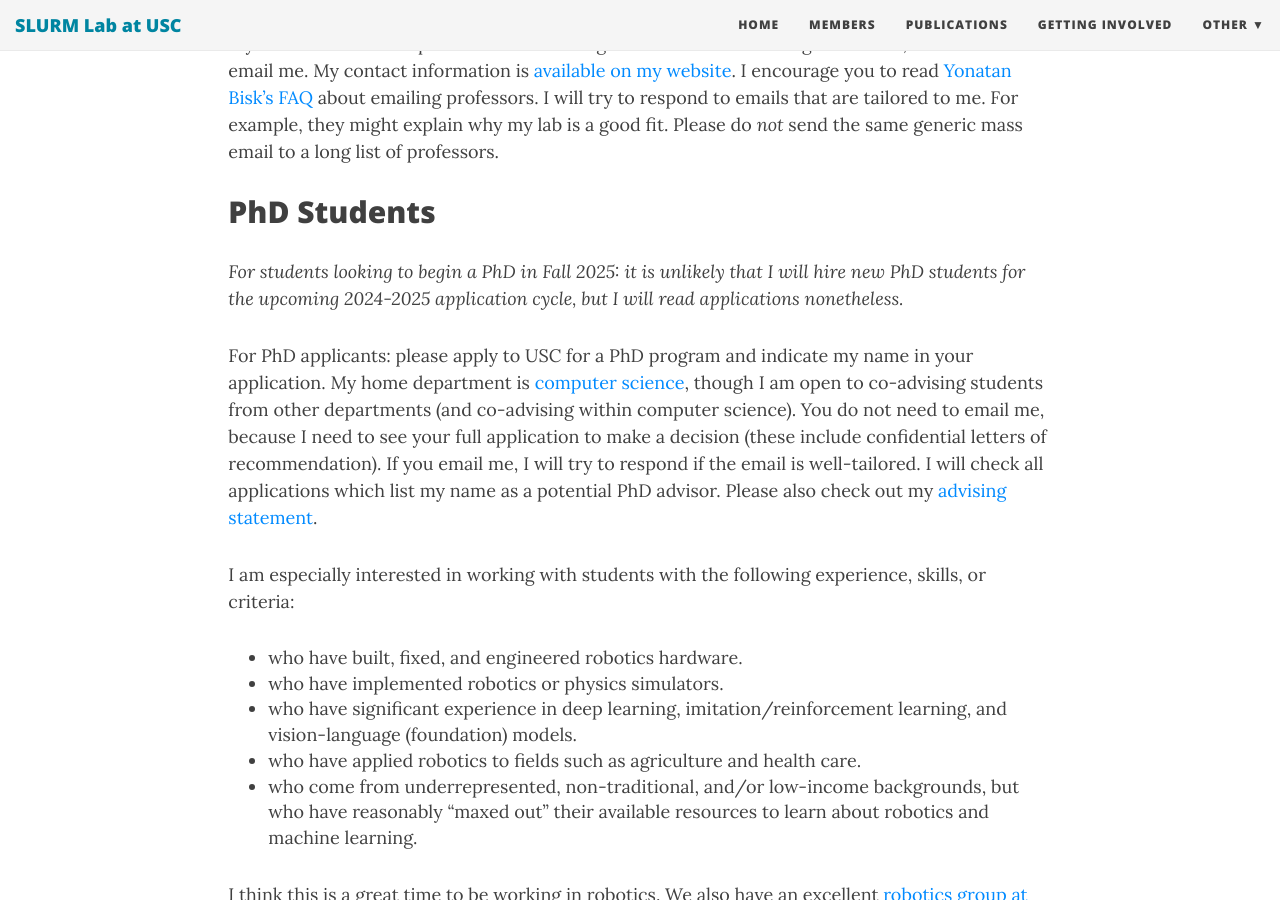
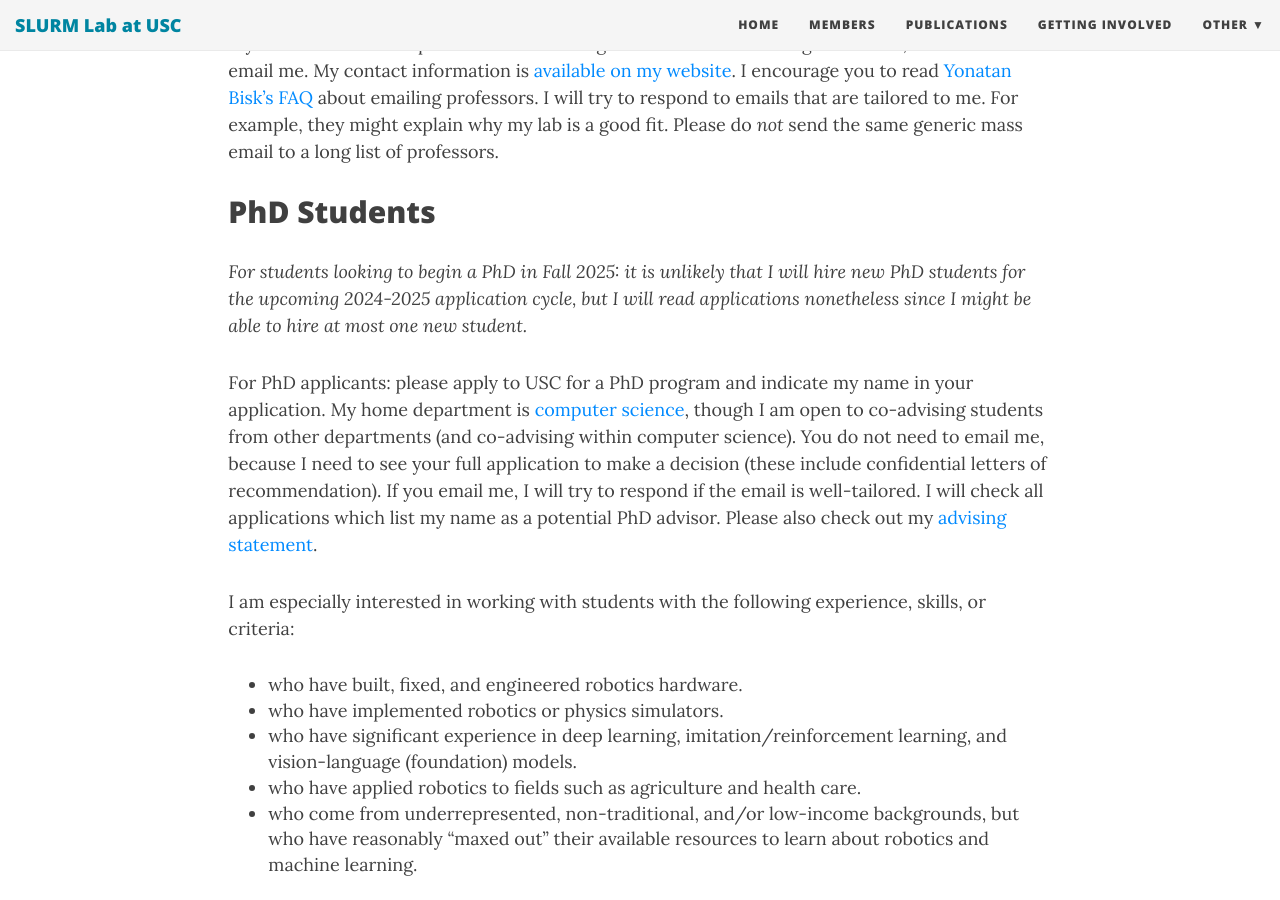
Before and after one commit to slurm-lab-usc/slurm-lab-usc.github.io, a Jekyll site: the page built from getting_involved.md, in a window 1280 px wide and 900 px high, scrolled down 332 px. Built offline with Jekyll 4.4.1, drawn with Linux system fonts in a browser that asks for light colours; nearby versions of some CDN libraries.

Commit message:
Update getting_involved.md

```diff
--- a/getting_involved.md
+++ b/getting_involved.md
@@ -15,7 +15,7 @@ Please do *not* send the same generic mass email to a long list of professors.
 
 ## PhD Students
 
-*For students looking to begin a PhD in Fall 2025: it is unlikely that I will hire new PhD students for the upcoming 2024-2025 application cycle, but I will read applications nonetheless.*
+*For students looking to begin a PhD in Fall 2025: it is unlikely that I will hire new PhD students for the upcoming 2024-2025 application cycle, but I will read applications nonetheless since I might be able to hire at most one new student.*
 
 For PhD applicants: please apply to USC for a PhD program and indicate my name in
 your application. My home department is [computer science](https://www.cs.usc.edu/),
```
